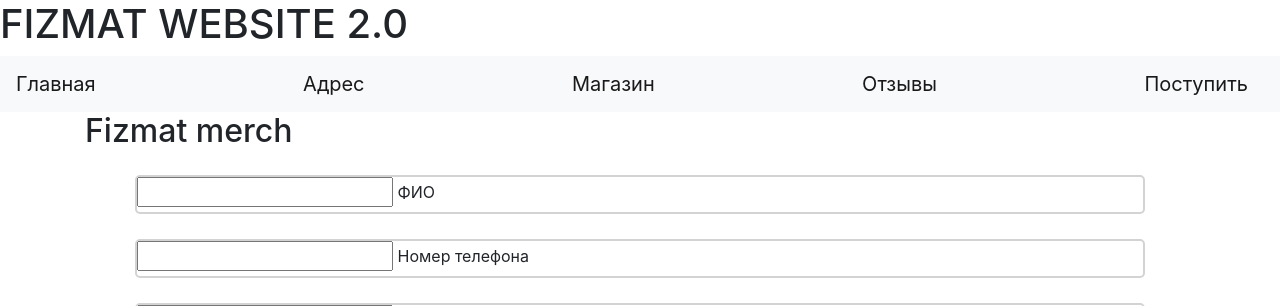
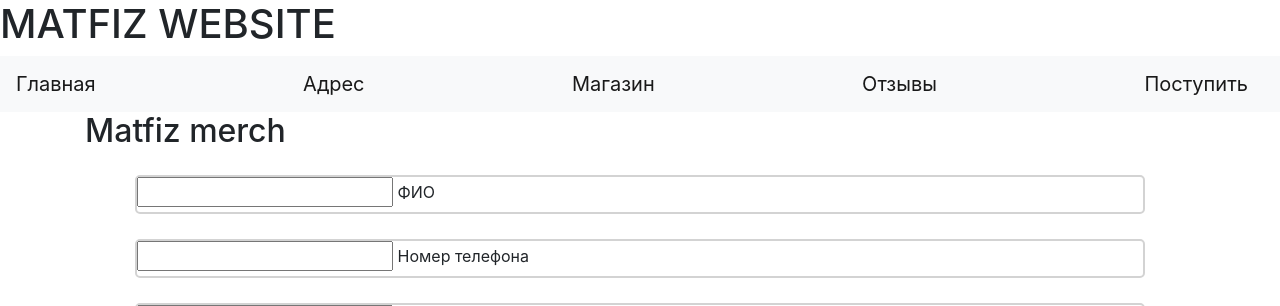
Before and after one commit to zuna2005/YandexProjectWeb, a Flask app: page /shop in a window 1280 px wide. Shown: the top 306 px of the page. Run offline with Flask 2, Linux system fonts and the light colour scheme; some libraries are stand-ins or nearby versions.

Commit message:
shop is ready

```diff
--- a/templates/base.html
+++ b/templates/base.html
@@ -11,7 +11,7 @@
     <title>{{title}}</title>
 </head>
 <body>
-<h1>FIZMAT WEBSITE 2.0</h1>
+<h1>MATFIZ WEBSITE</h1>
 <header>
     <nav class="navbar navbar-light bg-light">
         <a class="navbar-brand" href="/main">Главная</a>
--- a/templates/shop.html
+++ b/templates/shop.html
@@ -1,7 +1,7 @@
 {% extends "base.html" %}
 
 {% block content %}
-    <h2>Fizmat merch</h2>
+    <h2>Matfiz merch</h2>
     <form method="post">
         <div>
             <input type="text" id="name_id" name="name">
```
